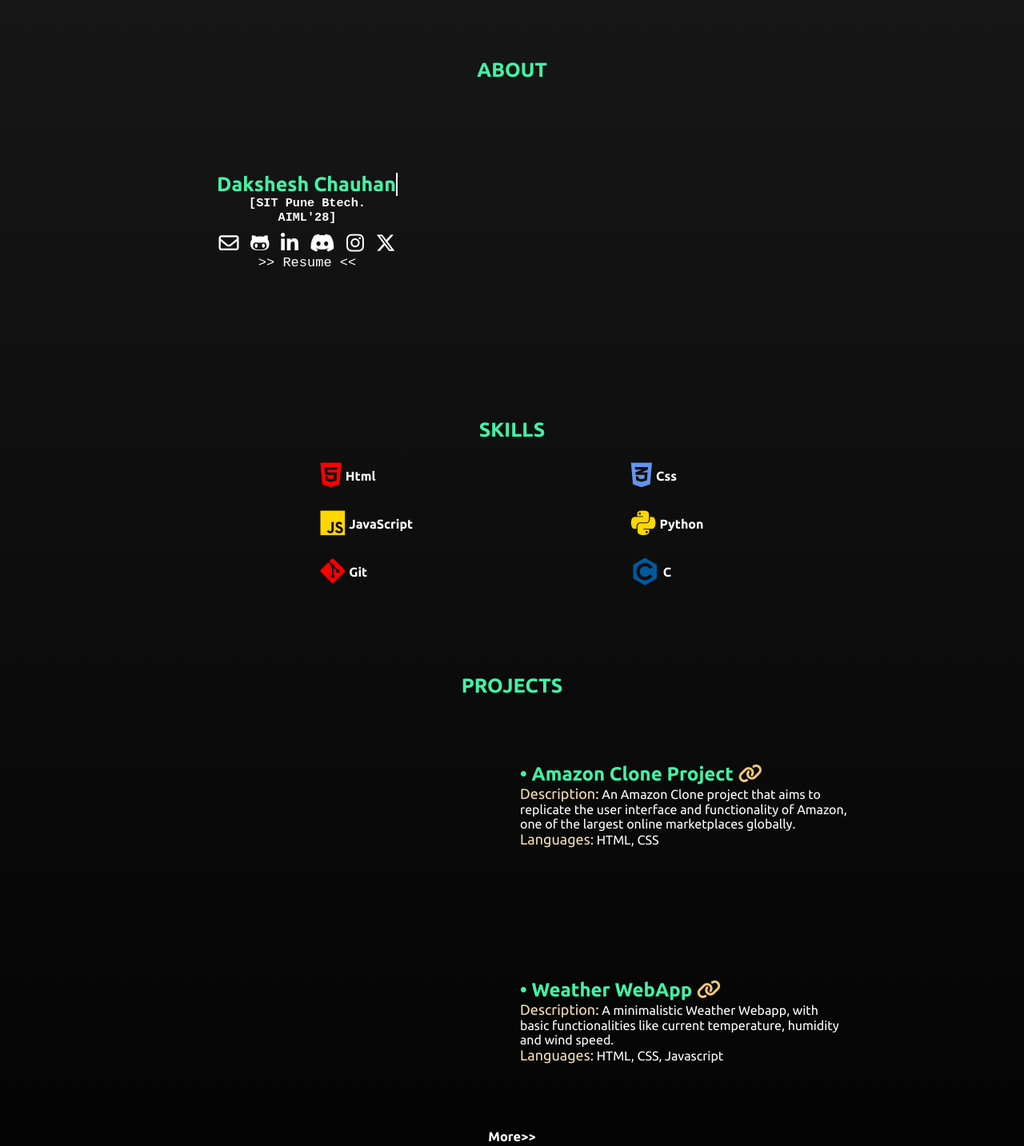
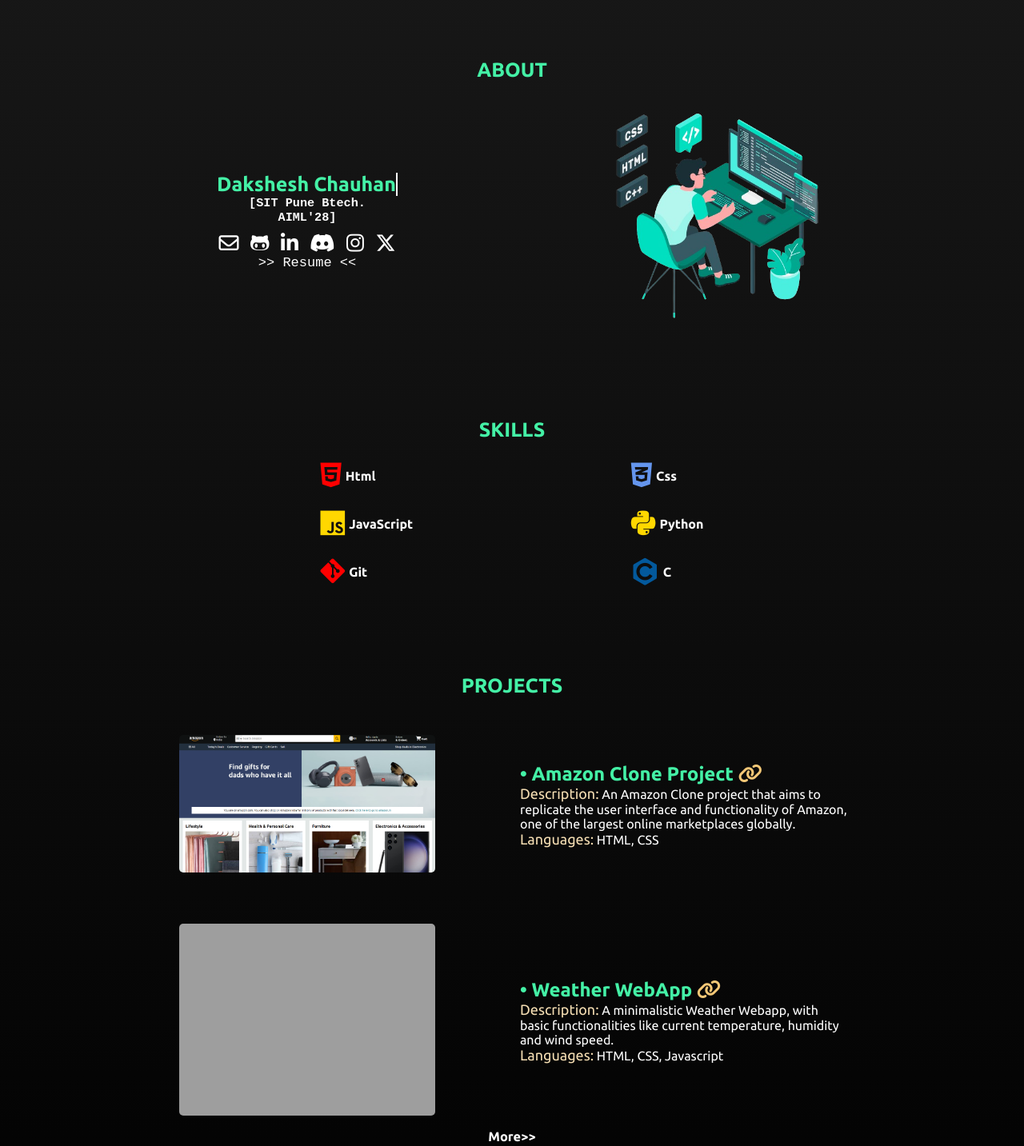
Before and after one commit to da-ksh-esh/DCPortfolio, a plain HTML site: page index.html in a window 1280 px wide. Shown: the part 100-1533 px from the top of the page at 80% size. Drawn offline with nearby package versions, Linux system fonts and the light colour scheme; the site is published under a folder, as on GitHub Pages, so addresses that start at the root find nothing.

Commit message:
Update index.html
updated links for images and pdfs

```diff
--- a/index.html
+++ b/index.html
@@ -61,10 +61,10 @@
             <a href="https://www.instagram.com/da_ksh_esh"><i class="fa-brands fa-instagram"></i></a>
             <a href="https://www.x.com/da_ksh_esh"><i class="fa-brands fa-x-twitter"></i></a>
           </div>
-          <a href="/DCPortfolio/RESUME.pdf" download class="resume-btn">>> Resume <<</a>
+          <a href="RESUME.pdf" download class="resume-btn">>> Resume <<</a>
         </div>
         <div class="about-container-2">
-          <img id="about-container-2-img" src="/DCPortfolio/images/3426526-removebg-preview.png" alt="">
+          <img id="about-container-2-img" src="images/3426526-removebg-preview.png" alt="">
         </div>
       </div>
     </section>
@@ -109,7 +109,7 @@
       </div>
       <div class="projects-container-0">
         <div class="projects-container-2">
-          <a href="https://da-ksh-esh.github.io/Amazon-Clone/"><img src="/DCPortfolio/images/image.png" alt=""></a>
+          <a href="https://da-ksh-esh.github.io/Amazon-Clone/"><img src="images/image.png" alt=""></a>
         </div>
         <div class="projects-container-3">
           <h2>• Amazon Clone Project <a href="https://da-ksh-esh.github.io/Amazon-Clone/"><i style="color: rgb(244, 199, 118);" class="fa-solid fa-link"></i></a></h2>
@@ -119,7 +119,7 @@
       </div>
       <div class="projects-container-1">
         <div class="projects-container-2">
-          <a href="https://da-ksh-esh.github.io/WeatherApp/"><img src="/DCPortfolio/images/WeatherAppIMG.png" alt=""></a>
+          <a href="https://da-ksh-esh.github.io/WeatherApp/"><img src="images/WeatherAppIMG.png" alt=""></a>
         </div>
         <div class="projects-container-3">
           <h2>• Weather WebApp <a href="https://da-ksh-esh.github.io/WeatherApp/"><i style="color: rgb(244, 199, 118);" class="fa-solid fa-link"></i></a></h2>
@@ -128,7 +128,7 @@
         </div>
       </div>
       <div class="more-projects">
-        <h3><a href="/DCPortfolio/projects.html">More>></a></h3>
+        <h3><a href="projects.html">More>></a></h3>
       </div>
     </section>
     <section id="contact-section" class="main-contact">
```
